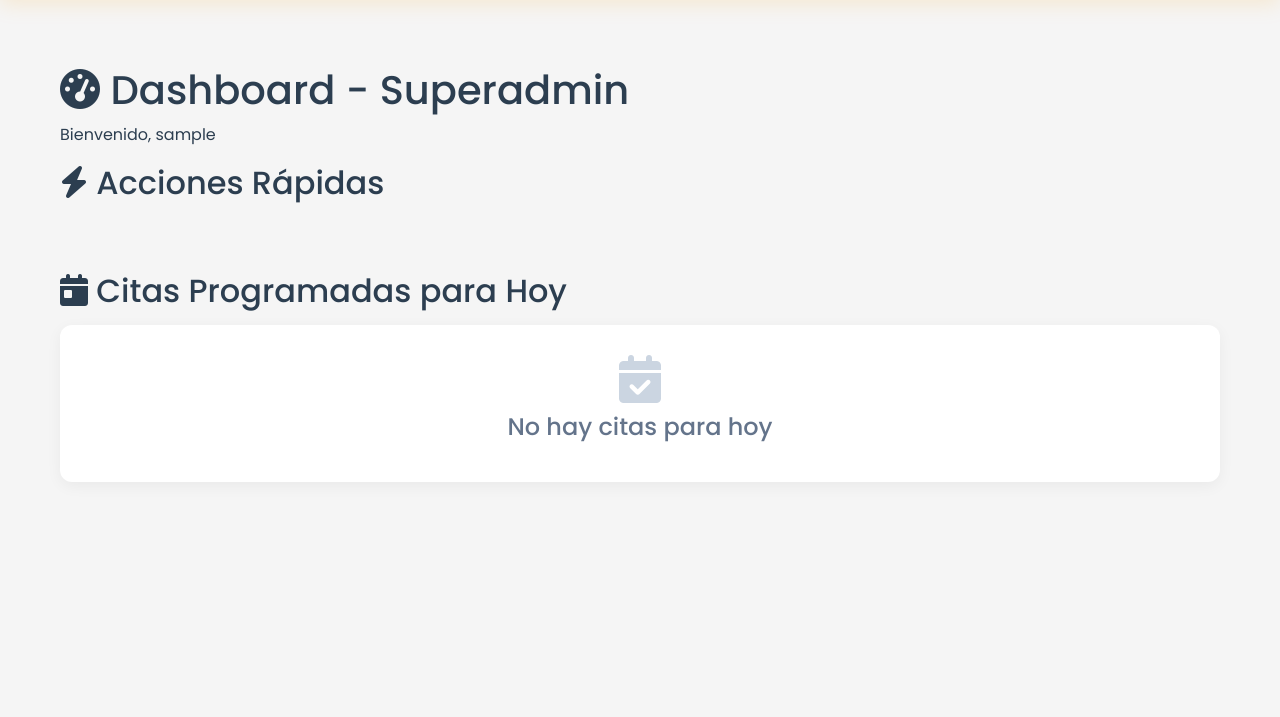
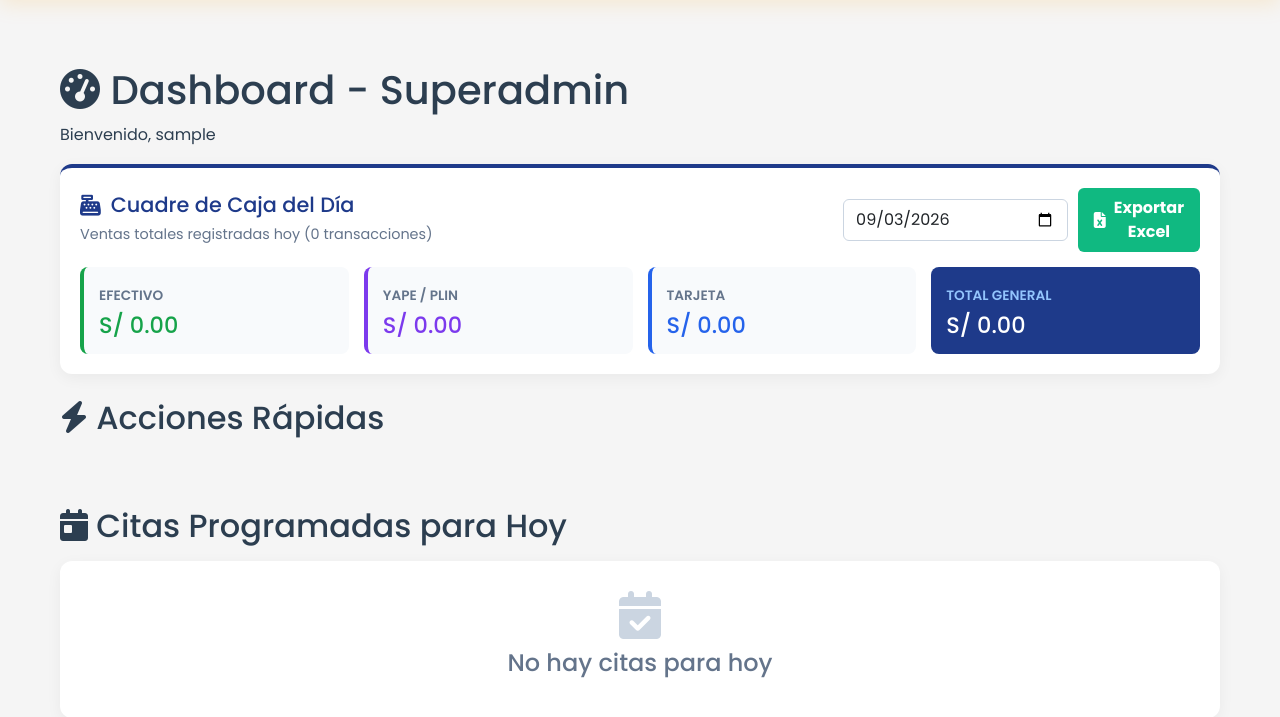
Before and after one commit to IgnacioAlP/MASKOT, a Flask app: page /dashboard in a window 1280 px wide. Shown: the part 94-811 px from the top of the page. Run offline with Flask 2, Linux system fonts and the light colour scheme; a user stored in the database is signed in; data that the repository does not hold is empty; some libraries are stand-ins or nearby versions.

Commit message:
implementacion cuadre caja

```diff
--- a/api/main.py
+++ b/api/main.py
@@ -6,10 +6,13 @@ import logging
 import hashlib
 from datetime import datetime, date
 from functools import wraps
+import openpyxl
+from openpyxl.styles import Font, PatternFill, Alignment, Border, Side
+from openpyxl.utils import get_column_letter
 
 from flask import (
     Flask, render_template, request, redirect, url_for,
-    session, flash, jsonify, send_from_directory
+    session, flash, jsonify, send_from_directory, send_file
 )
 from werkzeug.utils import secure_filename
 
@@ -337,6 +340,8 @@ def logout():
 
 # ─── DASHBOARD ───────────────────────────────────────────────────────────────
 
+# ─── DASHBOARD CON CUADRE DE CAJA ─────────────────────────────────────────────
+
 @app.route('/dashboard')
 def dashboard():
     if 'rol' not in session:
@@ -344,9 +349,55 @@ def dashboard():
 
     rol = session['rol']
     hoy = date.today().strftime('%Y-%m-%d')
+    tenant_id = session.get('tenant_id', 1)
 
     citas_hoy = []
     alertas_fidelizacion = []
+
+    # Datos de Cuadre de Caja de Hoy
+    cuadre_hoy = {
+        'efectivo': 0.0,
+        'yape': 0.0,
+        'tarjeta': 0.0,
+        'otros': 0.0,
+        'total': 0.0,
+        'cantidad_ventas': 0
+    }
+
+    try:
+        conexion = obtener_conexion()
+        with conexion.cursor() as cursor:
+            cursor.execute("""
+                SELECT
+                    LOWER(TRIM(COALESCE(metodo_pago, 'efectivo'))),
+                    SUM(COALESCE(total, 0.00)),
+                    COUNT(id)
+                FROM ventas
+                WHERE (tenant_id = %s OR tenant_id IS NULL)
+                  AND DATE(fecha_venta) = CURRENT_DATE
+                  AND LOWER(COALESCE(estado::text, 'completada')) = 'completada'
+                GROUP BY LOWER(TRIM(COALESCE(metodo_pago, 'efectivo')))
+            """, (tenant_id,))
+
+            for row in cursor.fetchall():
+                metodo = str(row[0] or 'efectivo').lower()
+                monto = float(row[1] or 0.0)
+                cant = int(row[2] or 0)
+
+                cuadre_hoy['cantidad_ventas'] += cant
+                cuadre_hoy['total'] += monto
+
+                if 'efectivo' in metodo:
+                    cuadre_hoy['efectivo'] += monto
+                elif 'yape' in metodo or 'plin' in metodo:
+                    cuadre_hoy['yape'] += monto
+                elif 'tarjeta' in metodo or 'debito' in metodo or 'credito' in metodo:
+                    cuadre_hoy['tarjeta'] += monto
+                else:
+                    cuadre_hoy['otros'] += monto
+        conexion.close()
+    except Exception as e:
+        logger.error(f"Error calculando cuadre de caja de hoy: {e}")
 
     if rol in ['admin', 'empleado', 'dueño']:
         try:
@@ -362,11 +413,11 @@ def dashboard():
         except Exception as e:
             logger.warning(f"Error fidelización: {e}")
 
+    total_empleados = 0
+    servicios_activos = 0
+    productos_bajos = []
+
     if rol == 'dueño':
-        total_empleados = 0
-        servicios_activos = 0
-        productos_bajos = []
-
         try:
             if hasattr(personal_controlador, 'obtener_personal'):
                 total_empleados = len(personal_controlador.obtener_personal())
@@ -389,11 +440,252 @@ def dashboard():
         except Exception as e:
             logger.warning(f"Error productos stock bajo dashboard: {e}")
 
-        return render_template('dashboard.html', citas_hoy=citas_hoy, total_empleados=total_empleados,
-                               servicios_activos=servicios_activos, productos_bajos=productos_bajos,
-                               alertas_fidelizacion=alertas_fidelizacion)
-
-    return render_template('dashboard.html', citas_hoy=citas_hoy, alertas_fidelizacion=alertas_fidelizacion)
+    return render_template(
+        'dashboard.html',
+        citas_hoy=citas_hoy,
+        total_empleados=total_empleados,
+        servicios_activos=servicios_activos,
+        productos_bajos=productos_bajos,
+        alertas_fidelizacion=alertas_fidelizacion,
+        cuadre_hoy=cuadre_hoy
+    )
+
+
+# ─── EXPORTACIÓN EXCEL DE CUADRE DE CAJA ──────────────────────────────────────
+
+@app.route('/cuadre_caja/excel')
+def exportar_cuadre_excel():
+    if 'rol' not in session or session['rol'] not in ['admin', 'empleado', 'dueño']:
+        flash('Acceso denegado.', 'error')
+        return redirect(url_for('dashboard'))
+
+    tenant_id = session.get('tenant_id', 1)
+    fecha_filtro = request.args.get('fecha', date.today().strftime('%Y-%m-%d')).strip()
+
+    ventas_detalle = []
+    totales_pago = {
+        'efectivo': 0.0,
+        'yape': 0.0,
+        'tarjeta': 0.0,
+        'otros': 0.0,
+        'total_general': 0.0
+    }
+
+    try:
+        conexion = obtener_conexion()
+        with conexion.cursor() as cursor:
+            cursor.execute("""
+                SELECT
+                    v.numero_venta,
+                    TO_CHAR(v.fecha_venta, 'DD/MM/YYYY HH12:MI AM'),
+                    COALESCE(v.cliente_nombre, 'Cliente General'),
+                    COALESCE(v.vendedor_nombre, 'Cajero'),
+                    COALESCE(v.metodo_pago, 'efectivo'),
+                    COALESCE(v.subtotal, 0.00),
+                    COALESCE(v.igv, 0.00),
+                    COALESCE(v.total, 0.00)
+                FROM ventas v
+                WHERE (v.tenant_id = %s OR v.tenant_id IS NULL)
+                  AND DATE(v.fecha_venta) = %s
+                  AND LOWER(COALESCE(v.estado::text, 'completada')) = 'completada'
+                ORDER BY v.fecha_venta ASC
+            """, (tenant_id, fecha_filtro))
+
+            rows = cursor.fetchall()
+            for r in rows:
+                num_v = r[0] or ''
+                fecha_v = r[1] or ''
+                cliente = r[2]
+                vendedor = r[3]
+                metodo = str(r[4] or 'efectivo').strip()
+                subtotal = float(r[5])
+                igv = float(r[6])
+                total = float(r[7])
+
+                ventas_detalle.append({
+                    'num': num_v,
+                    'fecha': fecha_v,
+                    'cliente': cliente,
+                    'vendedor': vendedor,
+                    'metodo': metodo.title(),
+                    'subtotal': subtotal,
+                    'igv': igv,
+                    'total': total
+                })
+
+                m_low = metodo.lower()
+                totales_pago['total_general'] += total
+                if 'efectivo' in m_low:
+                    totales_pago['efectivo'] += total
+                elif 'yape' in m_low or 'plin' in m_low:
+                    totales_pago['yape'] += total
+                elif 'tarjeta' in m_low or 'debito' in m_low or 'credito' in m_low:
+                    totales_pago['tarjeta'] += total
+                else:
+                    totales_pago['otros'] += total
+
+        conexion.close()
+    except Exception as e:
+        logger.error(f"Error consultando cuadre de caja para Excel: {e}")
+
+    # ── CREACIÓN DEL LIBRO EXCEL ──────────────────────────────────────────────
+    wb = openpyxl.Workbook()
+    ws = wb.active
+    ws.title = "Cuadre de Caja"
+    ws.views.sheetView[0].showGridLines = True
+
+    # Estilos
+    font_titulo = Font(name='Calibri', size=16, bold=True, color='1E3A8A')
+    font_subtitulo = Font(name='Calibri', size=11, italic=True, color='4B5563')
+    font_header = Font(name='Calibri', size=11, bold=True, color='FFFFFF')
+    fill_header = PatternFill(start_color='1E3A8A', end_color='1E3A8A', fill_type='solid')
+
+    font_bold = Font(name='Calibri', size=11, bold=True)
+    font_resumen_hdr = Font(name='Calibri', size=11, bold=True, color='FFFFFF')
+    fill_resumen_hdr = PatternFill(start_color='0D9488', end_color='0D9488', fill_type='solid')
+    fill_total_final = PatternFill(start_color='FEF08A', end_color='FEF08A', fill_type='solid')
+
+    thin_border = Border(
+        left=Side(style='thin', color='CBD5E1'),
+        right=Side(style='thin', color='CBD5E1'),
+        top=Side(style='thin', color='CBD5E1'),
+        bottom=Side(style='thin', color='CBD5E1')
+    )
+
+    # Título principal
+    ws.merge_cells('A1:H1')
+    ws['A1'] = "REPORTE DE CUADRE DE CAJA DIARIO"
+    ws['A1'].font = font_titulo
+    ws['A1'].alignment = Alignment(horizontal='center', vertical='center')
+
+    ws.merge_cells('A2:H2')
+    ws['A2'] = f"Fecha del Reporte: {fecha_filtro} | Generado el: {datetime.now().strftime('%d/%m/%Y %I:%M %p')}"
+    ws['A2'].font = font_subtitulo
+    ws['A2'].alignment = Alignment(horizontal='center', vertical='center')
+
+    ws.row_dimensions[1].height = 28
+    ws.row_dimensions[2].height = 18
+
+    # Cabecera de la Tabla
+    headers = ["N° Venta", "Fecha y Hora", "Cliente", "Vendedor", "Método Pago", "Subtotal (S/)", "IGV (S/)", "Total (S/)"]
+    start_row = 4
+
+    for col_idx, header in enumerate(headers, 1):
+        cell = ws.cell(row=start_row, column=col_idx, value=header)
+        cell.font = font_header
+        cell.fill = fill_header
+        cell.alignment = Alignment(horizontal='center', vertical='center', wrap_text=True)
+        cell.border = thin_border
+
+    ws.row_dimensions[start_row].height = 25
+
+    # Filas de Datos
+    curr_row = start_row + 1
+    for item in ventas_detalle:
+        ws.cell(row=curr_row, column=1, value=item['num']).alignment = Alignment(horizontal='center')
+        ws.cell(row=curr_row, column=2, value=item['fecha']).alignment = Alignment(horizontal='center')
+        ws.cell(row=curr_row, column=3, value=item['cliente'])
+        ws.cell(row=curr_row, column=4, value=item['vendedor'])
+        ws.cell(row=curr_row, column=5, value=item['metodo']).alignment = Alignment(horizontal='center')
+
+        c_sub = ws.cell(row=curr_row, column=6, value=item['subtotal'])
+        c_sub.number_format = 'S/ #,##0.00'
+
+        c_igv = ws.cell(row=curr_row, column=7, value=item['igv'])
+        c_igv.number_format = 'S/ #,##0.00'
+
+        c_tot = ws.cell(row=curr_row, column=8, value=item['total'])
+        c_tot.number_format = 'S/ #,##0.00'
+
+        for c_idx in range(1, 9):
+            ws.cell(row=curr_row, column=c_idx).border = thin_border
+
+        ws.row_dimensions[curr_row].height = 20
+        curr_row += 1
+
+    if not ventas_detalle:
+        ws.merge_cells(start_row=curr_row, start_column=1, end_row=curr_row, end_column=8)
+        c_empty = ws.cell(row=curr_row, column=1, value="No se registraron ventas en esta fecha.")
+        c_empty.alignment = Alignment(horizontal='center')
+        c_empty.font = font_subtitulo
+        curr_row += 1
+
+    # ── RESUMEN TOTALES AL PIE DE PÁGINA ──────────────────────────────────────
+    curr_row += 2  # Espacio en blanco
+
+    ws.merge_cells(start_row=curr_row, start_column=5, end_row=curr_row, end_column=8)
+    c_res_hdr = ws.cell(row=curr_row, column=5, value="RESUMEN DE CUADRE DE CAJA")
+    c_res_hdr.font = font_resumen_hdr
+    c_res_hdr.fill = fill_resumen_hdr
+    c_res_hdr.alignment = Alignment(horizontal='center', vertical='center')
+    ws.row_dimensions[curr_row].height = 22
+    curr_row += 1
+
+    resumen_filas = [
+        ("TOTAL EFECTIVO:", totales_pago['efectivo']),
+        ("TOTAL YAPE / PLIN:", totales_pago['yape']),
+        ("TOTAL TARJETA:", totales_pago['tarjeta']),
+    ]
+
+    if totales_pago['otros'] > 0:
+        resumen_filas.append(("OTROS MÉTODOS:", totales_pago['otros']))
+
+    for label, monto in resumen_filas:
+        ws.merge_cells(start_row=curr_row, start_column=5, end_row=curr_row, end_column=7)
+        c_lbl = ws.cell(row=curr_row, column=5, value=label)
+        c_lbl.font = font_bold
+        c_lbl.alignment = Alignment(horizontal='right', vertical='center')
+
+        c_val = ws.cell(row=curr_row, column=8, value=monto)
+        c_val.font = font_bold
+        c_val.number_format = 'S/ #,##0.00'
+        c_val.alignment = Alignment(horizontal='right', vertical='center')
+
+        ws.cell(row=curr_row, column=5).border = thin_border
+        ws.cell(row=curr_row, column=8).border = thin_border
+        ws.row_dimensions[curr_row].height = 20
+        curr_row += 1
+
+    # TOTAL GENERAL
+    ws.merge_cells(start_row=curr_row, start_column=5, end_row=curr_row, end_column=7)
+    c_tot_lbl = ws.cell(row=curr_row, column=5, value="TOTAL GENERAL CAJA:")
+    c_tot_lbl.font = font_bold
+    c_tot_lbl.fill = fill_total_final
+    c_tot_lbl.alignment = Alignment(horizontal='right', vertical='center')
+
+    c_tot_val = ws.cell(row=curr_row, column=8, value=totales_pago['total_general'])
+    c_tot_val.font = font_bold
+    c_tot_val.fill = fill_total_final
+    c_tot_val.number_format = 'S/ #,##0.00'
+    c_tot_val.alignment = Alignment(horizontal='right', vertical='center')
+
+    ws.cell(row=curr_row, column=5).border = thin_border
+    ws.cell(row=curr_row, column=8).border = thin_border
+    ws.row_dimensions[curr_row].height = 24
+
+    # Ajuste automático de ancho de columnas
+    for col in ws.columns:
+        max_len = 0
+        col_letter = get_column_letter(col[0].column)
+        for cell in col:
+            if cell.value:
+                val_str = str(cell.value)
+                if len(val_str) > max_len:
+                    max_len = len(val_str)
+        ws.column_dimensions[col_letter].width = max(max_len + 3, 14)
+
+    # Exportar a BytesIO
+    output = io.BytesIO()
+    wb.save(output)
+    output.seek(0)
+
+    filename = f"Cuadre_Caja_{fecha_filtro}.xlsx"
+    return send_file(
+        output,
+        mimetype="application/vnd.openxmlformats-officedocument.spreadsheetml.sheet",
+        as_attachment=True,
+        download_name=filename
+    )
 
 
 # ─── VISTA PRINCIPAL DEL PUNTO DE VENTA (POS) ─────────────────────────────────
--- a/templates/dashboard.html
+++ b/templates/dashboard.html
@@ -8,6 +8,56 @@
         <div class="dashboard-header">
             <h1><i class="fas fa-tachometer-alt"></i> Dashboard - {{ session.rol|title }}</h1>
             <p>Bienvenido, {{ session.usuario }}</p>
+        </div>
+
+        <div class="cuadre-caja-card"
+            style="background: white; border-radius: 12px; padding: 20px; box-shadow: 0 4px 15px rgba(0,0,0,0.05); margin-bottom: 25px; border-top: 4px solid #1e3a8a;">
+            <div
+                style="display: flex; justify-content: space-between; align-items: center; flex-wrap: wrap; gap: 15px; margin-bottom: 15px;">
+                <div>
+                    <h2
+                        style="margin: 0; font-size: 1.3rem; color: #1e3a8a; display: flex; align-items: center; gap: 10px;">
+                        <i class="fas fa-cash-register"></i> Cuadre de Caja del Día
+                    </h2>
+                    <p style="margin: 5px 0 0 0; color: #64748b; font-size: 0.9rem;">
+                        Ventas totales registradas hoy ({{ cuadre_hoy.cantidad_ventas if cuadre_hoy else 0 }}
+                        transacciones)
+                    </p>
+                </div>
+                <form action="{{ url_for('exportar_cuadre_excel') }}" method="GET"
+                    style="display: flex; gap: 10px; align-items: center;">
+                    <input type="date" name="fecha" value="{{ today_string() }}" class="form-control"
+                        style="padding: 8px 12px; border: 1px solid #cbd5e1; border-radius: 6px;" required>
+                    <button type="submit" class="btn"
+                        style="background-color: #10b981; color: white; padding: 8px 16px; border-radius: 6px; border: none; font-weight: bold; cursor: pointer; display: flex; align-items: center; gap: 8px;">
+                        <i class="fas fa-file-excel"></i> Exportar Excel
+                    </button>
+                </form>
+            </div>
+
+            <div
+                style="display: grid; grid-template-columns: repeat(auto-fit, minmax(180px, 1fr)); gap: 15px; margin-top: 15px;">
+                <div style="background: #f8fafc; padding: 15px; border-radius: 8px; border-left: 4px solid #16a34a;">
+                    <span style="font-size: 0.85rem; color: #64748b; font-weight: 600;">EFECTIVO</span>
+                    <h3 style="margin: 5px 0 0 0; color: #16a34a; font-size: 1.4rem;">S/ {{
+                        "%.2f"|format(cuadre_hoy.efectivo) if cuadre_hoy else '0.00' }}</h3>
+                </div>
+                <div style="background: #f8fafc; padding: 15px; border-radius: 8px; border-left: 4px solid #7c3aed;">
+                    <span style="font-size: 0.85rem; color: #64748b; font-weight: 600;">YAPE / PLIN</span>
+                    <h3 style="margin: 5px 0 0 0; color: #7c3aed; font-size: 1.4rem;">S/ {{
+                        "%.2f"|format(cuadre_hoy.yape) if cuadre_hoy else '0.00' }}</h3>
+                </div>
+                <div style="background: #f8fafc; padding: 15px; border-radius: 8px; border-left: 4px solid #2563eb;">
+                    <span style="font-size: 0.85rem; color: #64748b; font-weight: 600;">TARJETA</span>
+                    <h3 style="margin: 5px 0 0 0; color: #2563eb; font-size: 1.4rem;">S/ {{
+                        "%.2f"|format(cuadre_hoy.tarjeta) if cuadre_hoy else '0.00' }}</h3>
+                </div>
+                <div style="background: #1e3a8a; padding: 15px; border-radius: 8px; color: white;">
+                    <span style="font-size: 0.85rem; color: #93c5fd; font-weight: 600;">TOTAL GENERAL</span>
+                    <h3 style="margin: 5px 0 0 0; color: white; font-size: 1.4rem;">S/ {{
+                        "%.2f"|format(cuadre_hoy.total) if cuadre_hoy else '0.00' }}</h3>
+                </div>
+            </div>
         </div>
 
         <div class="quick-actions">
@@ -52,7 +102,8 @@
         <div class="citas-hoy-dashboard" style="margin-top: 30px;">
             <h2><i class="fas fa-calendar-day"></i> Citas Programadas para Hoy</h2>
             {% if citas_hoy %}
-            <div class="citas-table-container" style="background: white; border-radius: 12px; padding: 15px; box-shadow: 0 4px 15px rgba(0,0,0,0.05); margin-top: 15px; overflow-x: auto;">
+            <div class="citas-table-container"
+                style="background: white; border-radius: 12px; padding: 15px; box-shadow: 0 4px 15px rgba(0,0,0,0.05); margin-top: 15px; overflow-x: auto;">
                 <table class="citas-table" style="width: 100%; border-collapse: collapse;">
                     <thead>
                         <tr style="border-bottom: 2px solid #f1f5f9; text-align: left;">
@@ -66,20 +117,21 @@
                     <tbody>
                         {% for cita in citas_hoy %}
                         <tr style="border-bottom: 1px solid #f1f5f9;">
-                            <td style="padding: 12px;"><strong>{{ cita[4] | string | truncate(5, true, '') }}</strong></td>
+                            <td style="padding: 12px;"><strong>{{ cita[4] | string | truncate(5, true, '') }}</strong>
+                            </td>
                             <td style="padding: 12px;">{{ cita[1] }}</td>
                             <td style="padding: 12px;">
                                 {% if cita[7] %}
-                                    {{ cita[7] }}
+                                {{ cita[7] }}
                                 {% else %}
-                                    <span style="color: #6c757d; font-style: italic;">-</span>
+                                <span style="color: #6c757d; font-style: italic;">-</span>
                                 {% endif %}
                             </td>
                             <td style="padding: 12px;">
                                 {% if cita[6] %}
-                                    {{ cita[6] }}
+                                {{ cita[6] }}
                                 {% else %}
-                                    <span style="color: #6c757d; font-style: italic;">Sin servicio</span>
+                                <span style="color: #6c757d; font-style: italic;">Sin servicio</span>
                                 {% endif %}
                             </td>
                             <td style="padding: 12px;">
@@ -91,7 +143,8 @@
                 </table>
             </div>
             {% else %}
-            <div class="empty-state" style="background: white; border-radius: 12px; padding: 30px; text-align: center; margin-top: 15px; box-shadow: 0 4px 15px rgba(0,0,0,0.05);">
+            <div class="empty-state"
+                style="background: white; border-radius: 12px; padding: 30px; text-align: center; margin-top: 15px; box-shadow: 0 4px 15px rgba(0,0,0,0.05);">
                 <i class="fas fa-calendar-check" style="font-size: 3rem; color: #cbd5e1; margin-bottom: 10px;"></i>
                 <h3 style="color: #64748b;">No hay citas para hoy</h3>
             </div>
```
